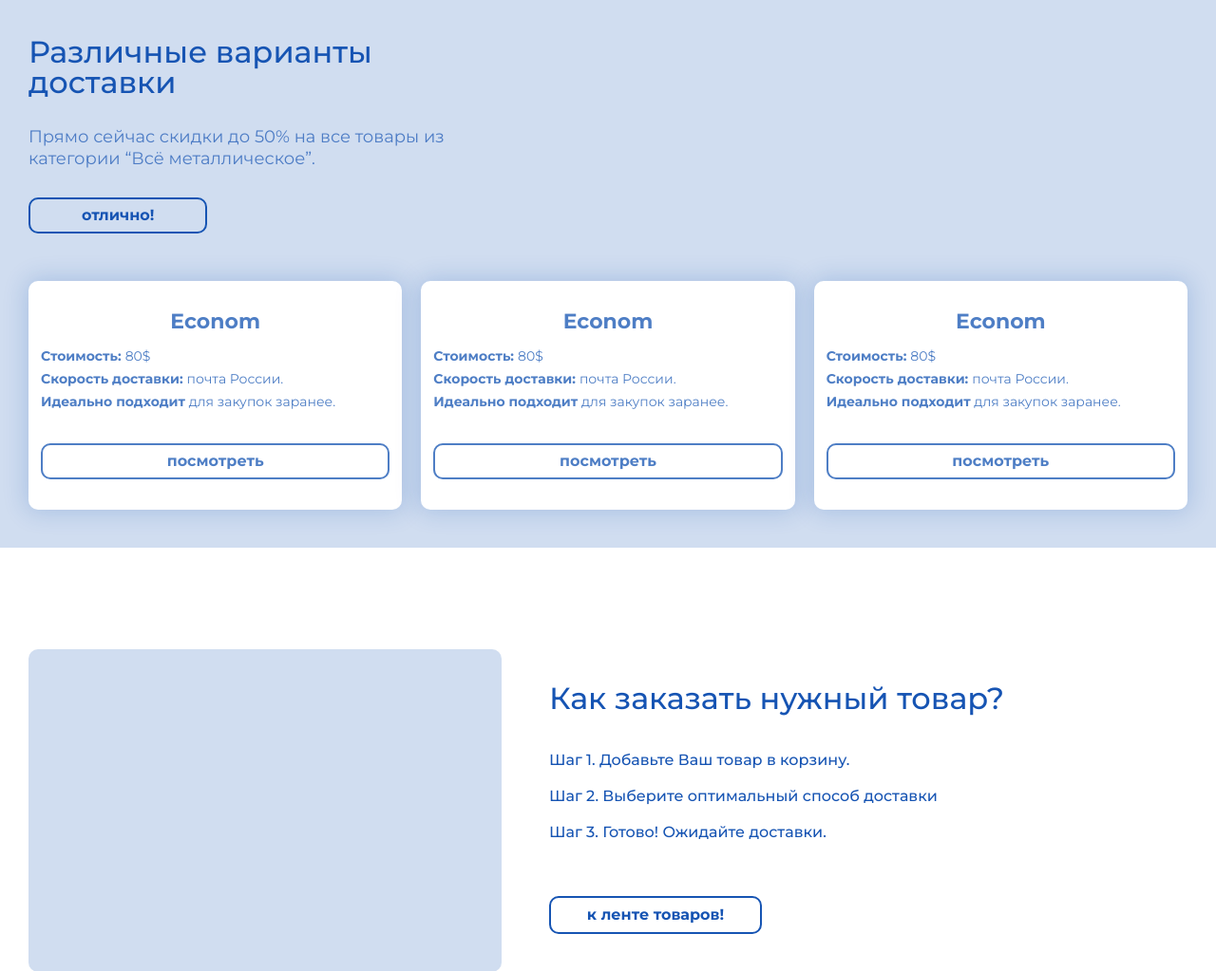
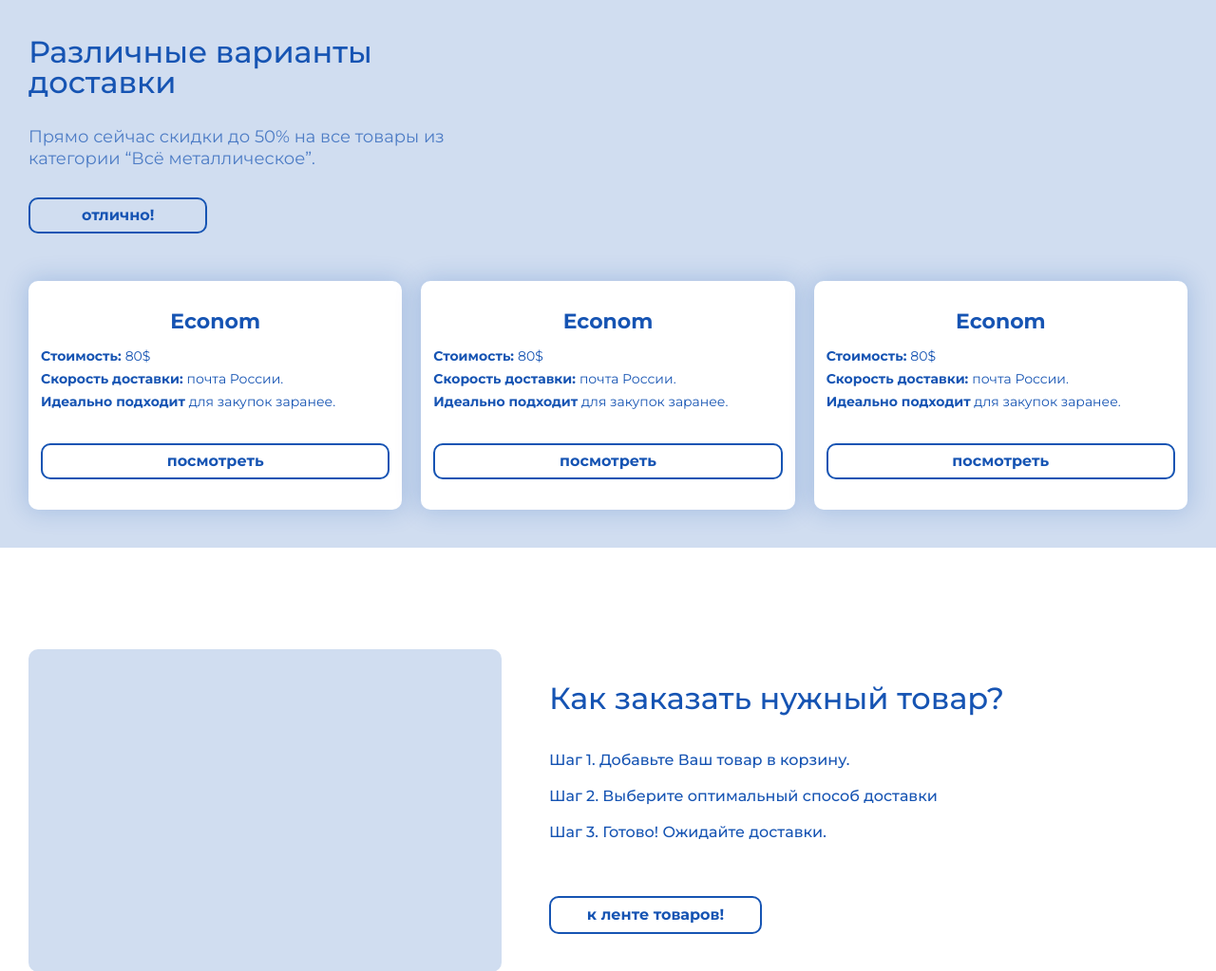
Before and after one commit to andro-kes/DeleverySite, a Django app: page / in a window 1280 px wide. Shown: the part 517-1540 px from the top of the page at 95% size. Run offline with Django 5.2, Linux system fonts and the light colour scheme.

Commit message:
Update index.css

```diff
--- a/accounts/static/accounts/css/index.css
+++ b/accounts/static/accounts/css/index.css
@@ -1,5 +1,5 @@
 .hero {
-    background: url('/static/accounts/img/Pattern.svg');
+    background: url(../images/Pattern.svg);
     background-color: var(--accent50);
 }
 .hero-main {
@@ -42,6 +42,7 @@
 }
 .offers-main {
     display: flex;
+    justify-content: space-between;
     min-height: 500px;
 }
 .offers__dscr {
@@ -97,11 +98,11 @@
 .card__title {
     font-size: 22px;
     font-weight: 700;
-    color: var(--accent70);
+    color: var(--accent-color);
 }
 .card__props {
     font-size: 14px;
-    color: var(--accent70);
+    color: var(--accent-color);
     margin-top: 18px;
     display: flex;
     flex-direction: column;
@@ -115,8 +116,8 @@
     padding: 9px 54px;
     font-weight: 700;
     font-size: 16px;
-    color: var(--accent70);
-    border: 2px solid var(--accent70);
+    color: var(--accent-color);
+    border: 2px solid var(--accent-color);
     border-radius: 10px;
     width: 100%;
     transition: all 0.3s ease;
@@ -125,7 +126,7 @@
     transition: all 0.3s ease;
 }
 .card__action:hover {
-    background-color: var(--accent70);
+    background-color: var(--accent-color);
     color: #fff;
 }
 
@@ -139,6 +140,10 @@
     display: flex;
     justify-content: space-between;
 }
+.guide__card img {
+    width: 130%;
+    object-fit: cover;
+}
 .guide__card:nth-child(odd) {
     flex-direction: row-reverse;
 }
@@ -147,6 +152,7 @@
 }
 .guide__card-image {
     border-radius: 10px;
+    overflow: hidden;
     background-color: var(--accent20);
     max-width: 498px;
     height: 340px;
```
